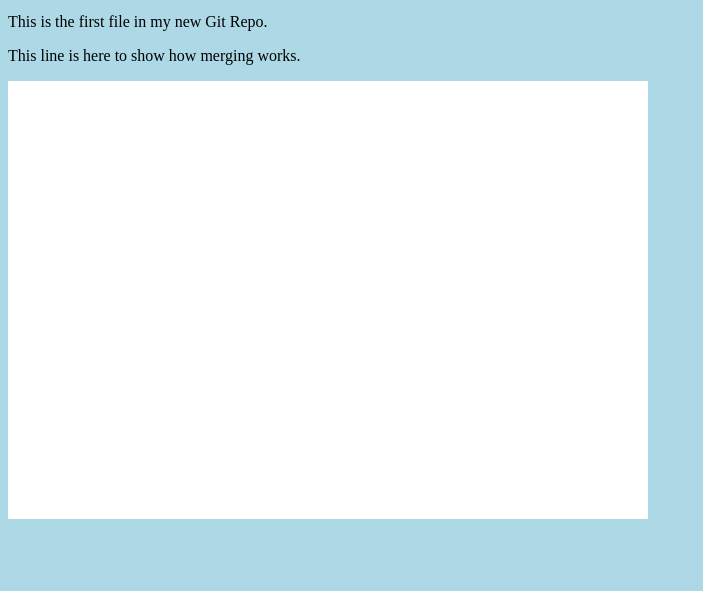
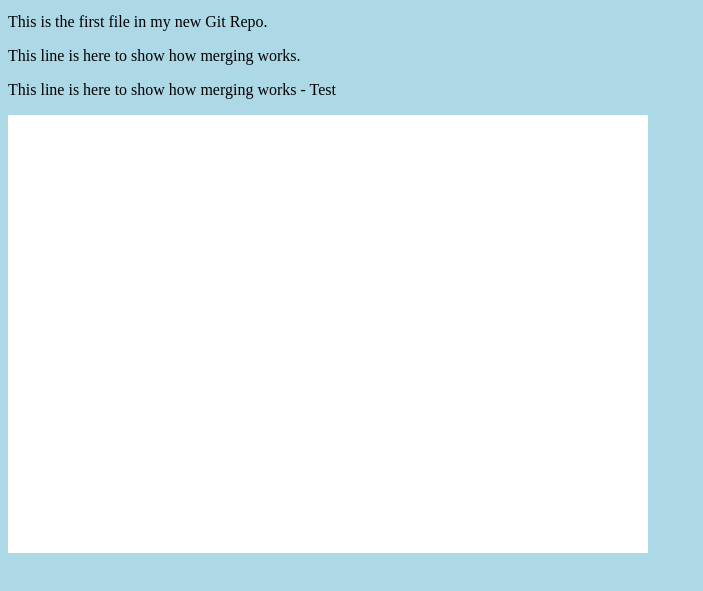
Before and after one commit to teffyanniegeorge/hello-world, a plain HTML site: page index.html in a window 1280 px wide. Shown: the part 101-692 px from the top of the page, without its empty margins (0-703 px from the left). Drawn offline with Linux system fonts and the light colour scheme.

Commit message:
Update index.html

```diff
--- a/index.html
+++ b/index.html
@@ -10,6 +10,7 @@
 <div><img src="img_hello_world.jpg" alt="Hello World from Space" style="width:100%;max-width:640px"></div>
 <p>This is the first file in my new Git Repo.</p>
 <p>This line is here to show how merging works.</p>
+  <p>This line is here to show how merging works - Test</p>
 <div><img src="img_hello_git.jpg" alt="Hello Git" style="width:100%;max-width:640px"></div>
 
 </body>
```
